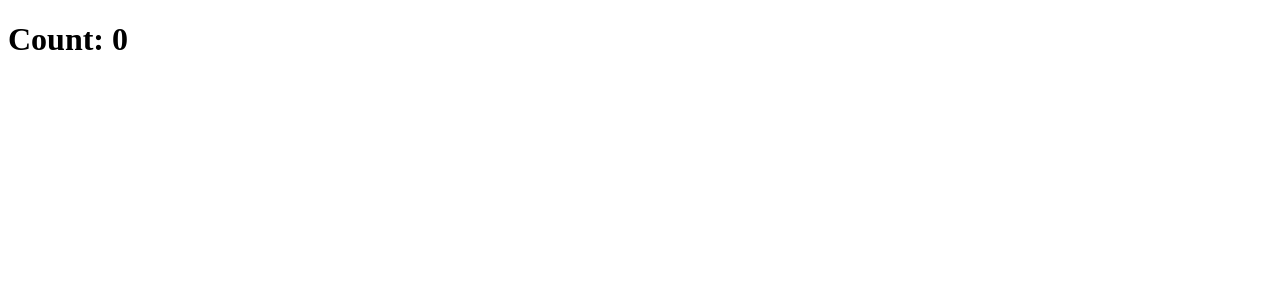
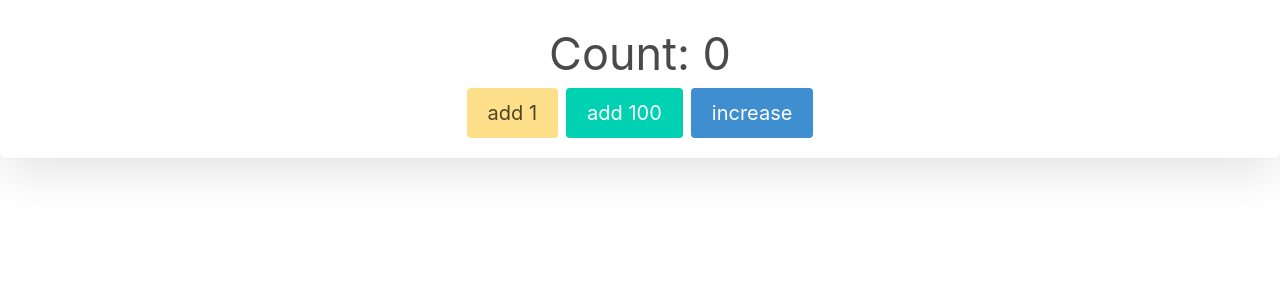
Before and after one commit to mate-academy/react_counter, a React (Create React App) app: page / in a window 1280 px wide. Shown: the top 300 px of the page. Built offline with nearby package versions, Linux system fonts and the light colour scheme; the HTML template or start-up script is replaced by a standard one.

Commit message:
solution

```diff
--- a/public/index.html
+++ b/public/index.html
@@ -3,6 +3,7 @@
   <head>
     <meta charset="utf-8" />
     <meta name="viewport" content="width=device-width, initial-scale=1" />
+    <link rel="stylesheet" href="https://cdn.jsdelivr.net/npm/bulma@0.9.3/css/bulma.min.css">
     <title>React App</title>
   </head>
   <body>
--- a/src/App.js
+++ b/src/App.js
@@ -2,15 +2,62 @@ import React from 'react';
 import './App.scss';
 
 class App extends React.Component {
-  addOne = () => {};
+  state = {
+    count: 0,
+  }
 
-  add100 = () => {};
+  addOne = () => {
+    this.setState(
+      state => ({ count: state.count + 1 }),
+    );
+  };
 
-  increase = () => {};
+  add100 = () => {
+    this.setState(
+      state => ({ count: state.count + 100 }),
+    );
+  };
+
+  increase = () => {
+    this.addOne();
+
+    if (this.state.count % 5 === 0) {
+      this.add100();
+    }
+  };
 
   render() {
+    const { count } = this.state;
+
     return (
-      <h1>Count: 0</h1>
+      <div className="box">
+        <h1>
+          {`Count: ${count}`}
+        </h1>
+        <div className="buttons are-medium is-centered">
+          <button
+            className="button is-warning"
+            onClick={this.addOne}
+            type="button"
+          >
+            add 1
+          </button>
+          <button
+            className="button is-primary"
+            onClick={this.add100}
+            type="button"
+          >
+            add 100
+          </button>
+          <button
+            className="button is-info"
+            onClick={this.increase}
+            type="button"
+          >
+            increase
+          </button>
+        </div>
+      </div>
     );
   }
 }
--- a/src/App.scss
+++ b/src/App.scss
@@ -1 +1,5 @@
-// styles go here
+.box {
+  margin: 0 auto;
+  font-size: 45px;
+  text-align: center;
+}
```
Also changed, not shown: 1 other file (tests, documents, lock files or other folders).
